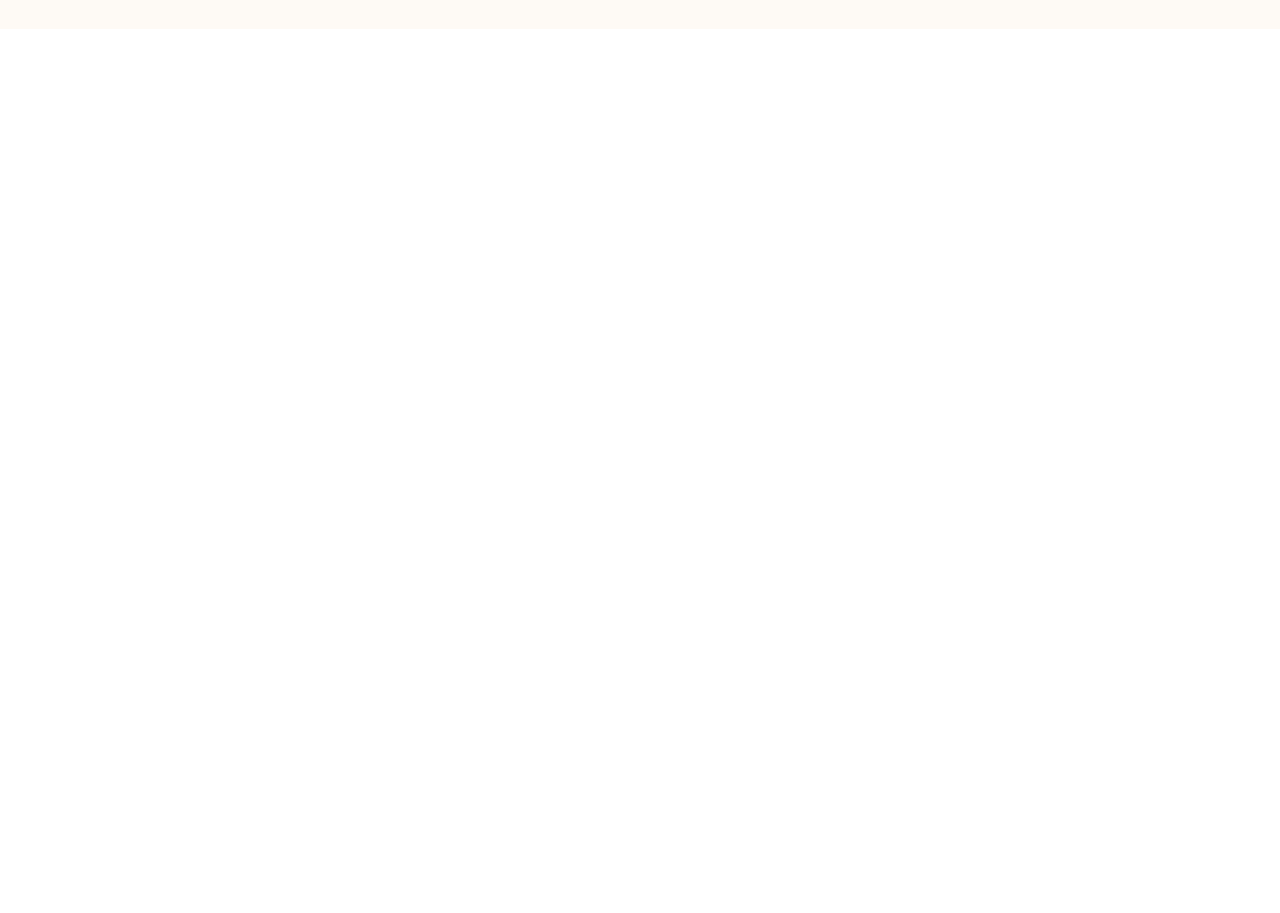
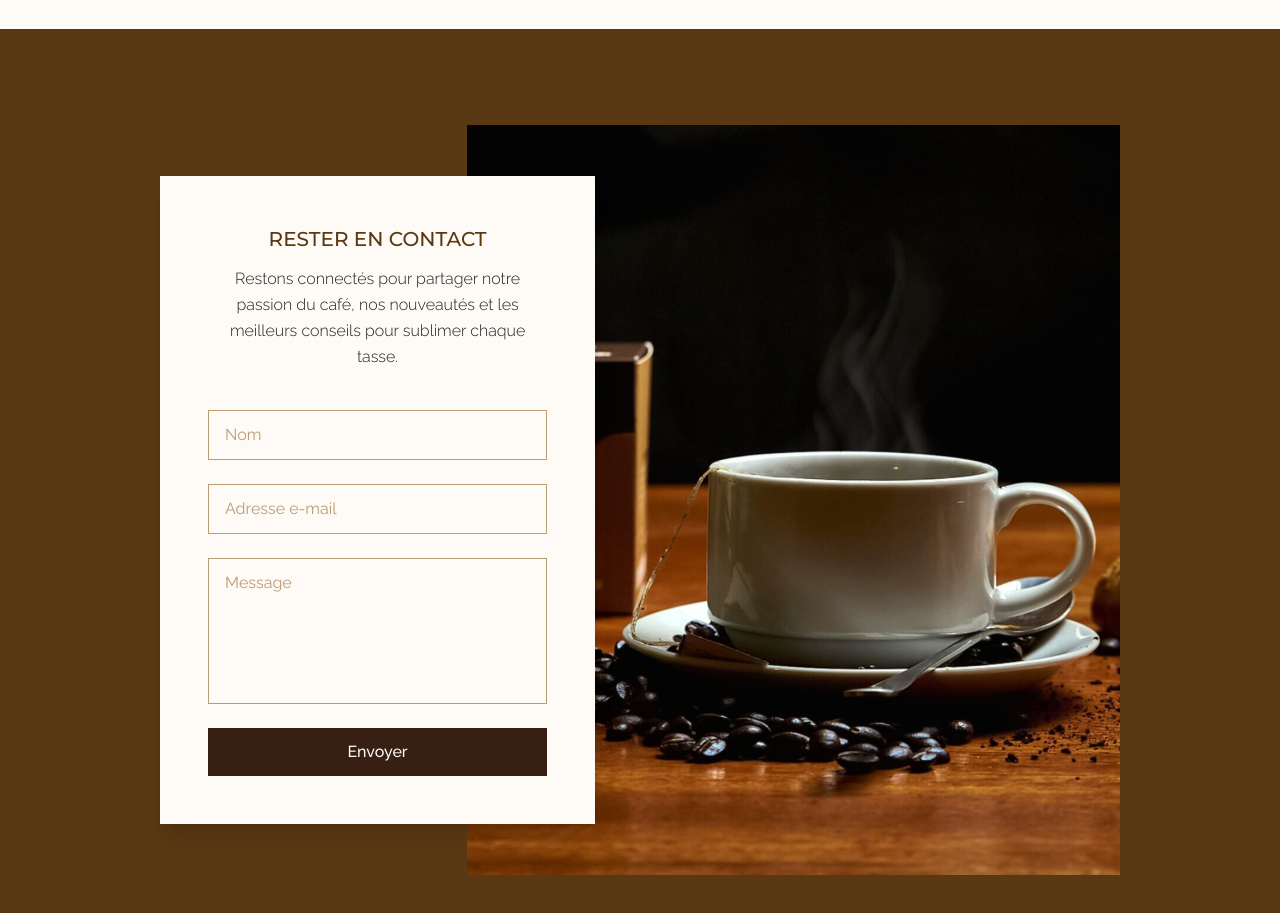
Before and after one commit to mariegrace31/yetuqahwah, a Next.js app: page / in a window 1280 px wide. Shown: the part 4920-5833 px from the top of the page. Before the commit the page ends 4949 px from the top, so only its background shows below. Built offline with nearby package versions, Linux system fonts and the light colour scheme.

Commit message:
Feature/add contact section

```diff
--- a/app/page.jsx
+++ b/app/page.jsx
@@ -1,4 +1,5 @@
 import Apropos from "./sections/Apropos";
+import Contact from "./sections/Contact";
 import Hero from "./sections/Hero";
 import Produits from "./sections/Produits";
 import Service from "./sections/Service";
@@ -12,6 +13,7 @@ export default function Home() {
       <Apropos />
       <Service />
       <Temoignage />
+      <Contact />
     </div>
   );
 }
--- /dev/null
+++ b/app/sections/Contact.jsx
@@ -0,0 +1,63 @@
+import Image from "next/image";
+import React from "react";
+import contact from "@/app/assets/contact.svg";
+
+function Contact() {
+  return (
+    <section id="contact" className="bg-yq_choc py-24 flex justify-center"
+    >
+      <div className="w-[85%] flex justify-center items-center relative">
+
+        <div className="w-[40%] bg-yq_white1 p-12 z-10 shadow-xl relative">
+
+          <div className="mb-10 text-center">
+            <h1 className="text-[20px] font-montserrat font-medium text-yq_choc uppercase mb-3">
+              rester en contact
+            </h1>
+            <p className="text-yq_black text-[16px] font-light leading-relaxed max-w-md">
+              Restons connectés pour partager notre passion du café,
+              nos nouveautés et les meilleurs conseils pour sublimer
+              chaque tasse.
+            </p>
+          </div>
+
+          <form className="flex flex-col gap-6">
+            <input
+              type="text"
+              placeholder="Nom"
+              className="border border-yq_lightchoc text-yq_main bg-yq_white1 px-4 py-3 outline-none placeholder:text-[16px] placeholder:text-yq_lightchoc"
+            />
+            <input
+              type="email"
+              placeholder="Adresse e-mail"
+              className="border bg-yq_white1 text-yq_main border-yq_lightchoc px-4 py-3 outline-none placeholder:text-[16px] placeholder:text-yq_lightchoc"
+            />
+            <textarea
+              placeholder="Message"
+              rows={5}
+              className="border bg-yq_white1 text-yq_main border-yq_lightchoc px-4 py-3 outline-none resize-none placeholder:text-[16px] placeholder:text-yq_lightchoc"
+            />
+            <button
+              type="submit"
+              className="bg-yq_main font-medium text-[16px] text-yq_white1 py-3 px-6 w-full hover:opacity-90 transition"
+            >
+              Envoyer
+            </button>
+          </form>
+        </div>
+
+        <div className="w-[60%] h-[750px] relative -ml-32">
+          <Image
+            src={contact}
+            alt="contact image"
+            fill
+            className="object-cover"
+          />
+        </div>
+
+      </div>
+    </section>
+  );
+}
+
+export default Contact;
```
Also changed, not shown: app/assets/contact.svg (added).
